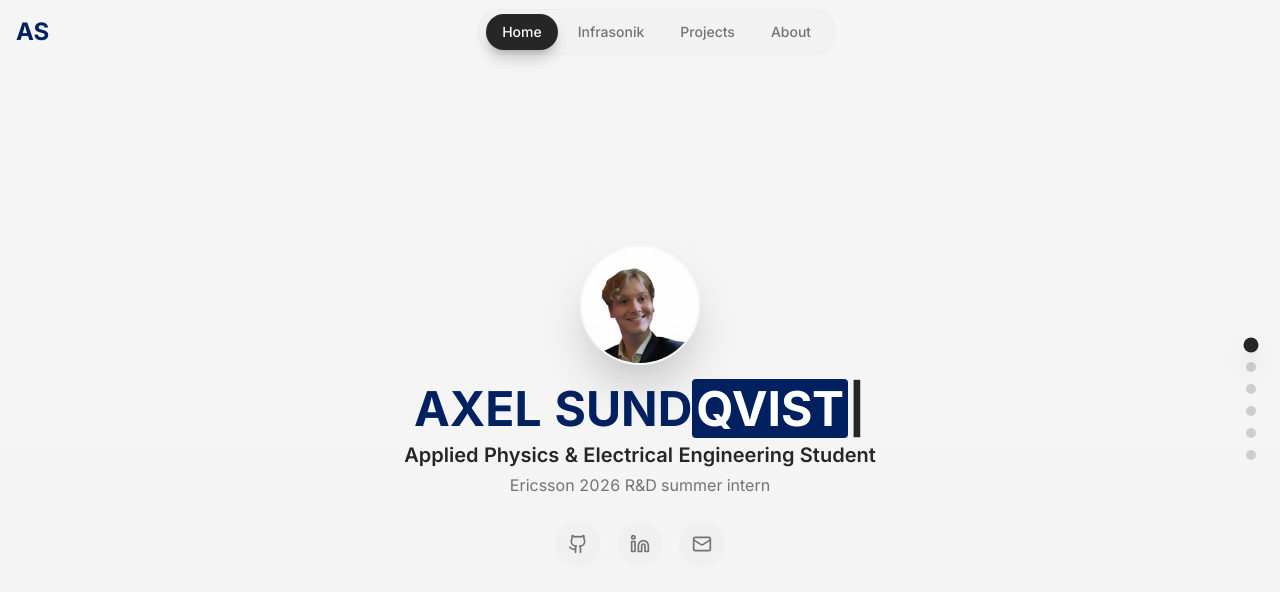
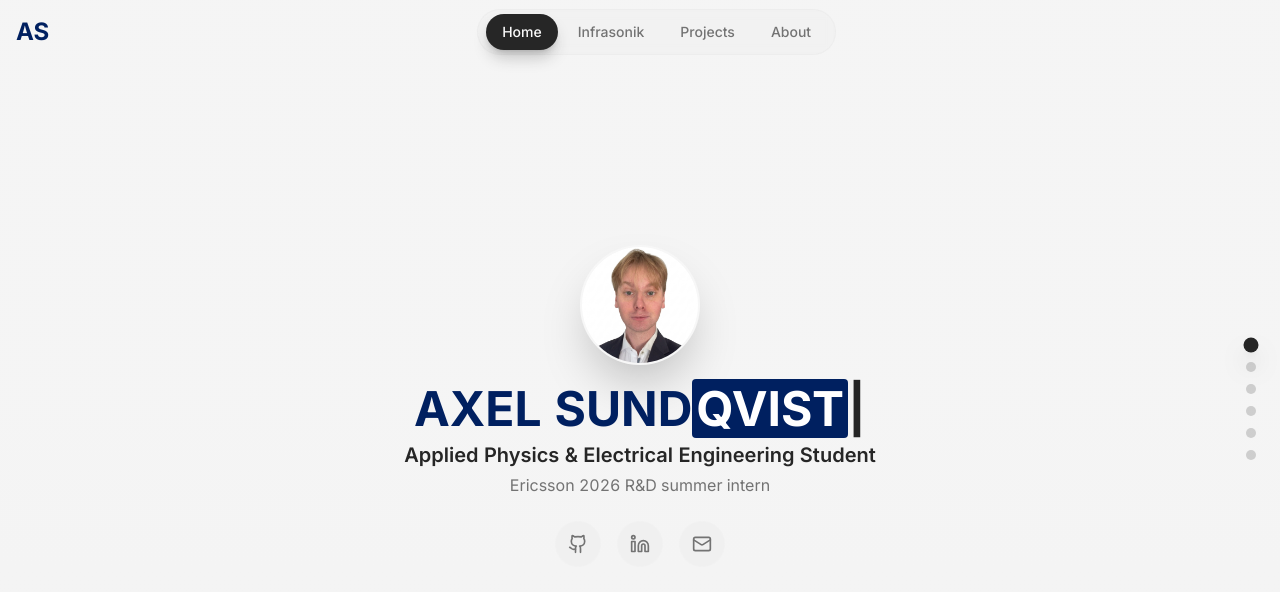
Before and after one commit to AxelSuu/AxelSundqvist, a React (Vite) app: page / in a window 1280 px wide. Shown: the top 592 px of the page. Built offline with nearby package versions, Linux system fonts and the light colour scheme.

Commit message:
new prof pic

```diff
--- a/src/components/portfolio/about.tsx
+++ b/src/components/portfolio/about.tsx
@@ -49,7 +49,7 @@ const About = () => {
               <div className="absolute -inset-4 bg-gradient-to-br from-amber-500/20 via-transparent to-orange-500/20 rounded-2xl" />
               <div className="relative rounded-xl overflow-hidden border border-amber-500/20 shadow-2xl shadow-amber-500/10">
                 <img
-                  src="/images/me.png"
+                  src="/images/me2.png"
                   alt="Axel Sundqvist"
                   className="w-full h-auto object-cover"
                 />
--- a/src/components/portfolio/hero.tsx
+++ b/src/components/portfolio/hero.tsx
@@ -40,7 +40,7 @@ const Hero = () => {
               {/* Image container */}
               <div className="absolute inset-[4px] rounded-full overflow-hidden border-2 border-white/20 shadow-2xl">
                 <img
-                  src="/images/me.png"
+                  src="/images/me2.png"
                   alt="Axel Sundqvist"
                   className="w-full h-full object-cover group-hover:scale-110 transition-transform duration-500"
                 />
```
Also changed, not shown: public/images/me2.png (added).
